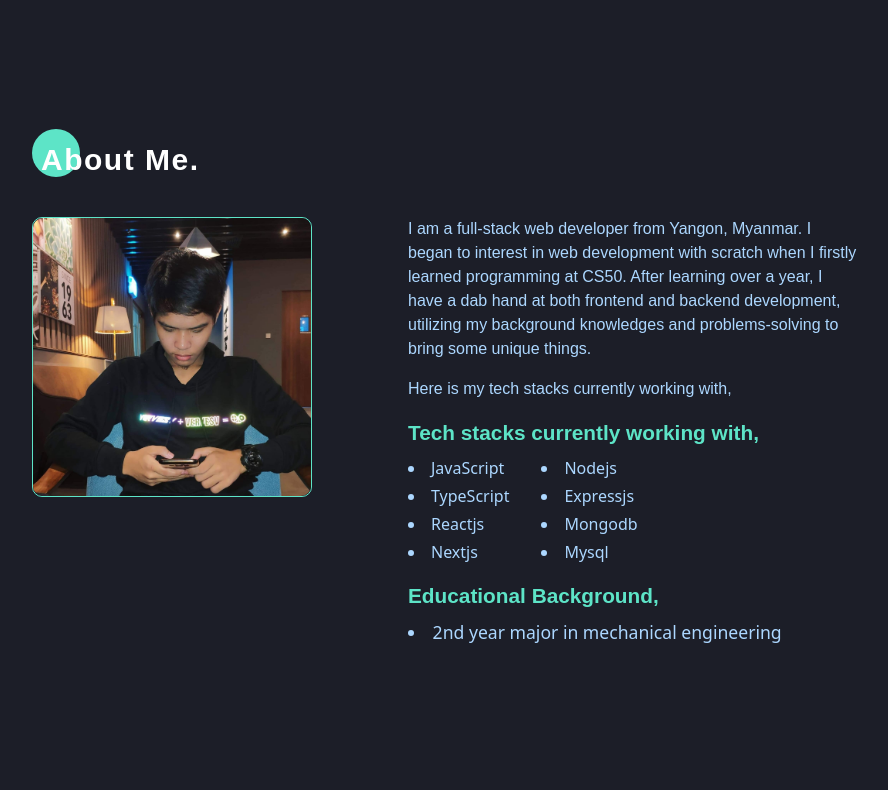
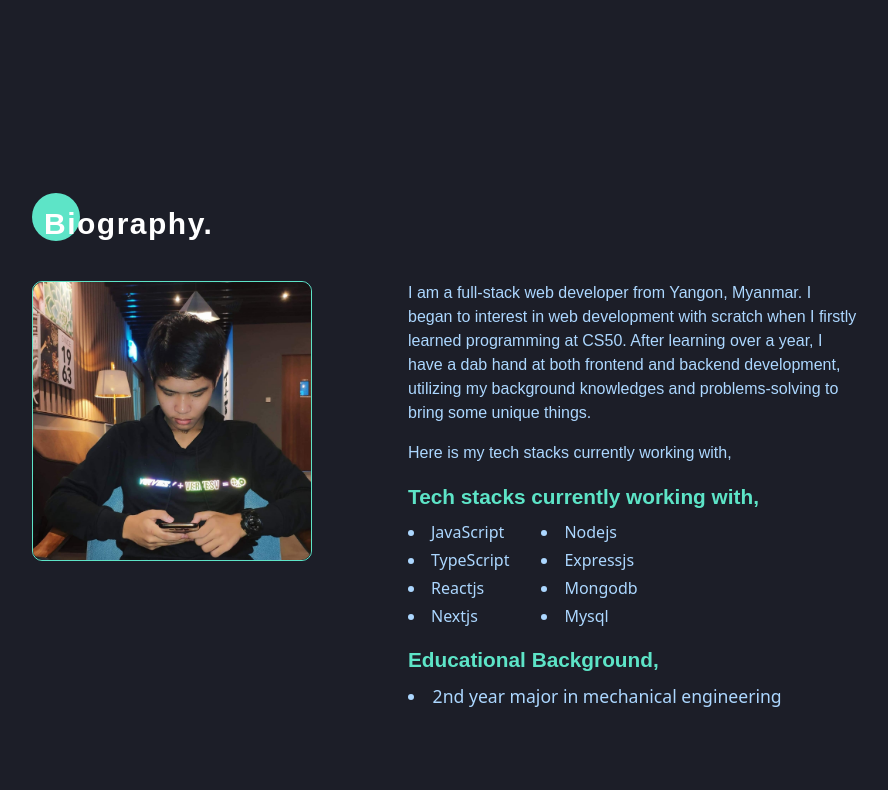
Before and after one commit to myatminag/myatminaung.v1, a Next.js app: page / in a window 1280 px wide. Shown: the part 660-1450 px from the top of the page, without its empty margins (199-1087 px from the left). Built offline with nearby package versions, Linux system fonts and the light colour scheme; no server answers.

Commit message:
fix: font

```diff
--- a/components/AboutSection.jsx
+++ b/components/AboutSection.jsx
@@ -18,11 +18,12 @@ const AboutSection = ({ aboutRef }) => {
                 justifyContent: { lg: "center" },
                 alignItems: { lg: "center" },
                 marginX: { lg: "auto" },
-                padding: { xs: "16px" }
+                paddingY: { xs: "5rem" },
+                paddingX: { xs: "16px" }
             }}
         >
             <Box>
-                <AnimateHeading title={"About Me."} />
+                <AnimateHeading title={"Biography."} />
                 {/* ----- mobile view ----- */}
                 <Stack direction={"column"} spacing={2} marginTop={6} sx={{
                     display: { xs: "block", lg: "none" }
@@ -59,30 +60,30 @@ const AboutSection = ({ aboutRef }) => {
                             </Typography>
                             <Stack direction={"row"} alignItems={"flex-start"} spacing={4}>
                                 <Stack direction={"column"} spacing={0.5}>
-                                    <li style={{ color: "#acd7ff" }}>
+                                    <li style={{ color: "#acd7ff", fontSize: "1rem" }}>
                                         JavaScript
                                     </li>
-                                    <li style={{ color: "#acd7ff" }}>
+                                    <li style={{ color: "#acd7ff", fontSize: "1rem" }}>
                                         TypeScript
                                     </li>
-                                    <li style={{ color: "#acd7ff" }}>
+                                    <li style={{ color: "#acd7ff", fontSize: "1rem" }}>
                                         Reactjs
                                     </li>
-                                    <li style={{ color: "#acd7ff" }}>
+                                    <li style={{ color: "#acd7ff", fontSize: "1rem" }}>
                                         Nextjs
                                     </li>
                                 </Stack>
                                 <Stack direction={"column"} spacing={0.5}>
-                                    <li style={{ color: "#acd7ff" }}>
+                                    <li style={{ color: "#acd7ff", fontSize: "1rem" }}>
                                         Nodejs
                                     </li>
-                                    <li style={{ color: "#acd7ff" }}>
+                                    <li style={{ color: "#acd7ff", fontSize: "1rem" }}>
                                         Expressjs
                                     </li>
-                                    <li style={{ color: "#acd7ff" }}>
+                                    <li style={{ color: "#acd7ff", fontSize: "1rem" }}>
                                         Mongodb
                                     </li>
-                                    <li style={{ color: "#acd7ff" }}>
+                                    <li style={{ color: "#acd7ff", fontSize: "1rem" }}>
                                         Mysql
                                     </li>
                                 </Stack>
@@ -92,7 +93,7 @@ const AboutSection = ({ aboutRef }) => {
                             <Typography fontWeight={600} fontSize={"1.3rem"} color={"#5de4c7"}>
                                 Educational Background,
                             </Typography>
-                            <li style={{ color: "#acd7ff", fontSize: "1.1rem" }}>
+                            <li style={{ color: "#acd7ff", fontSize: "1rem" }}>
                                 2nd year major in mechanical engineering
                             </li>
                         </Stack>
--- a/components/AnimateHeading.jsx
+++ b/components/AnimateHeading.jsx
@@ -25,7 +25,7 @@ const AnimateHeading = ({ title }) => {
                 fontWeight={700}
                 letterSpacing={1.5}
                 position={"absolute"}
-                left={9}
+                left={12}
             >
                 {title}
             </Typography>
```
